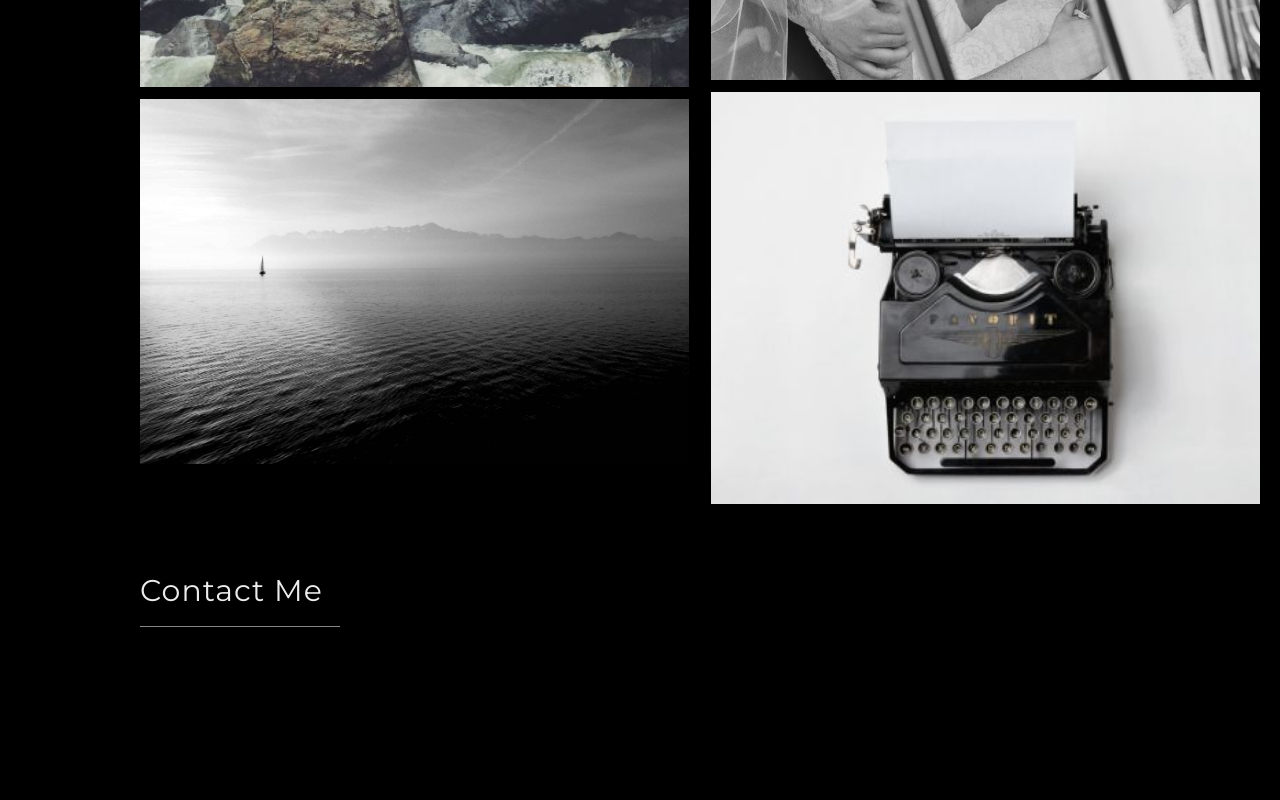
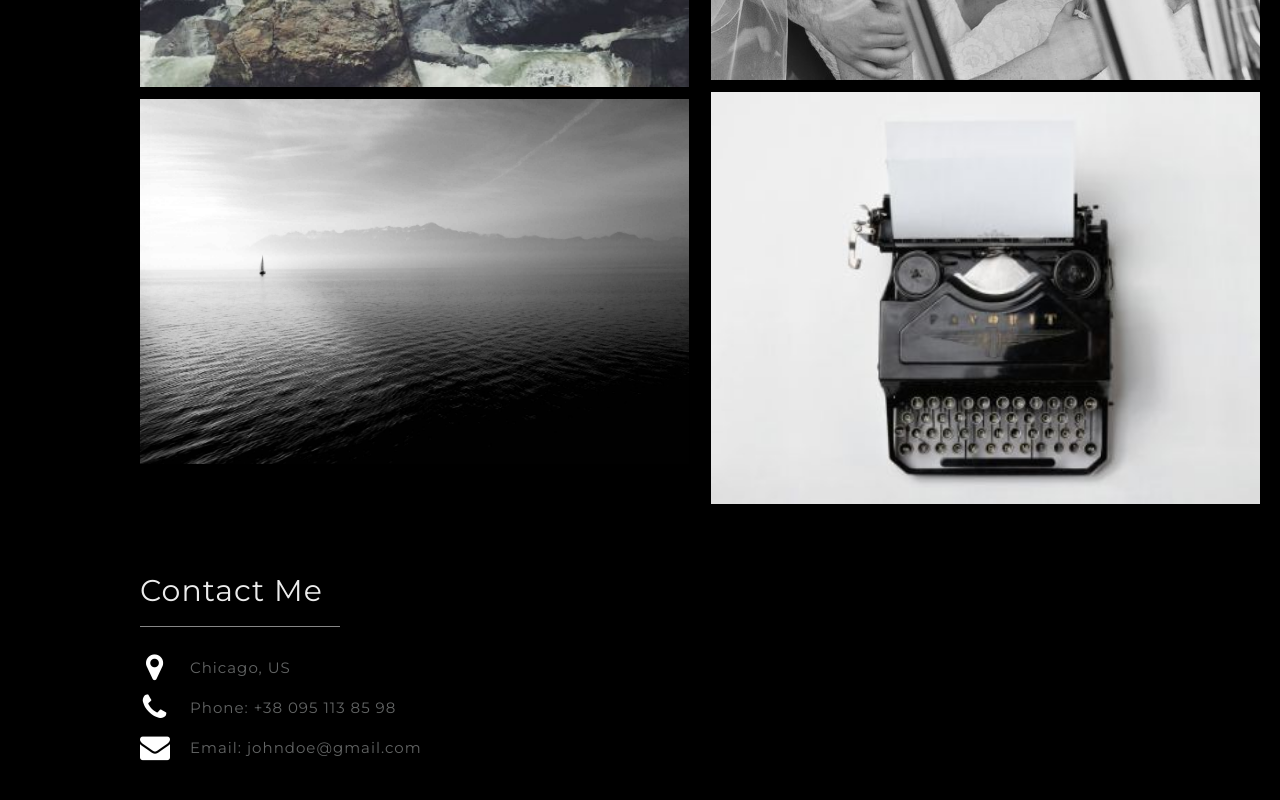
Before and after one commit to hleppps/hleppps.github.io, a plain HTML site: page index.html in a window 1280 px wide. Shown: the part 4475-5275 px from the top of the page. Before the commit the page ends 5232 px from the top, so only its background shows below. Drawn offline with Linux system fonts and the light colour scheme.

Commit message:
contacts

```diff
--- a/index.html
+++ b/index.html
@@ -208,9 +208,26 @@
           <div class="infoblock__heading heading_h1">Contact Me</div>
           <div  class="infoblock__heading_underline"></div>
           <div class="contacts infoblock__content">
-            <div class="contacts__contact">Chicago, US</div>
-            <div class="contacts__contact">Phone: +00 151515</div>
-            <div class="contacts__contact">Email: mail@mail.com</div>
+
+            <div class="contact-str contact-str_1">
+              <div class="contacts_before location_before"></div>
+              <div class="contacts__contact contact_location contact_text">Chicago, US</div>
+            </div>
+
+            <div class="contact-str contact-str_2">
+              <div class="contacts_before phone_before"></div>
+              <a class="contacts__contact contact_link contact_phone" href="tel:380951138598">
+                <span class="contact_text">Phone: +38 095 113 85 98</span>
+              </a>
+            </div>
+
+            <div class="contact-str contact-str_3">
+              <div class="contacts_before email_before"></div>
+              <a class="contacts__contact contact_link contact_email" href="mailto:johndoe@gmail.com">
+                <span class="contact_text">Email: johndoe@gmail.com</span>
+              </a>
+            </div>
+
           </div>
         </div>
       </div>
--- a/styles/style.css
+++ b/styles/style.css
@@ -465,10 +465,17 @@ content {
 }
 
 .reviewer-photo {
-  width: 100px;
-  height: 100px;
+  width: 80px;
+  height: 80px;
 
   border-radius: 50%;
+}
+
+@media screen and (min-width: 600px) {
+  .reviewer-photo {
+    width: 100px;
+    height: 100px;
+  }
 }
 
 .text_my-reputation {
@@ -492,8 +499,8 @@ content {
 
 .review-information_first-line {
   display: flex;
+  align-items: flex-end;
   justify-content: space-between;
-  align-items: flex-end;
 
   margin-top: 15px;
 }
@@ -534,6 +541,7 @@ content {
   .content__photo-columns {
     display: flex;
     justify-content: space-between;
+
     margin-bottom: 20px;
   }
 }
@@ -552,3 +560,46 @@ content {
   width: 100%;
   margin-bottom: 10px;
 }
+
+/*INFOBLOCK_CONTACT-ME*/
+
+.contact-str {
+  margin-bottom: 10px;
+}
+
+.contact_link {
+  display: block;
+}
+
+.contacts__contact {
+  color: #626464;
+  margin-left: 20px;
+  margin-top: 8px;
+  letter-spacing: 1rem;
+}
+
+.contacts_before {
+  width: 30px;
+  text-align: center;
+}
+.contacts_before:before {
+  font-family: FontAwesome;
+  font-size: 30rem;
+  color: #fff;
+}
+
+.contact-str_1, .contact-str_2, .contact-str_3 {
+  display: flex;
+}
+
+.location_before:before {
+  content: "\f041";
+}
+
+.phone_before:before {
+  content: "\f095";
+}
+
+.email_before:before {
+  content: "\f0e0";
+}
```
